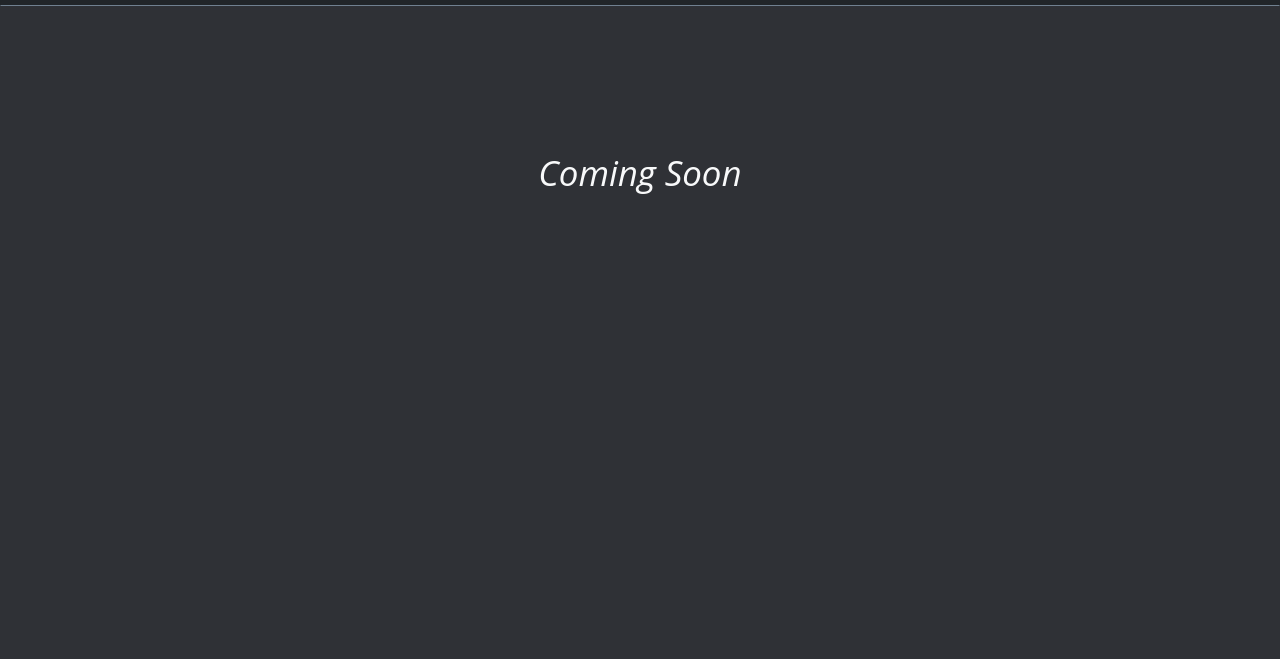
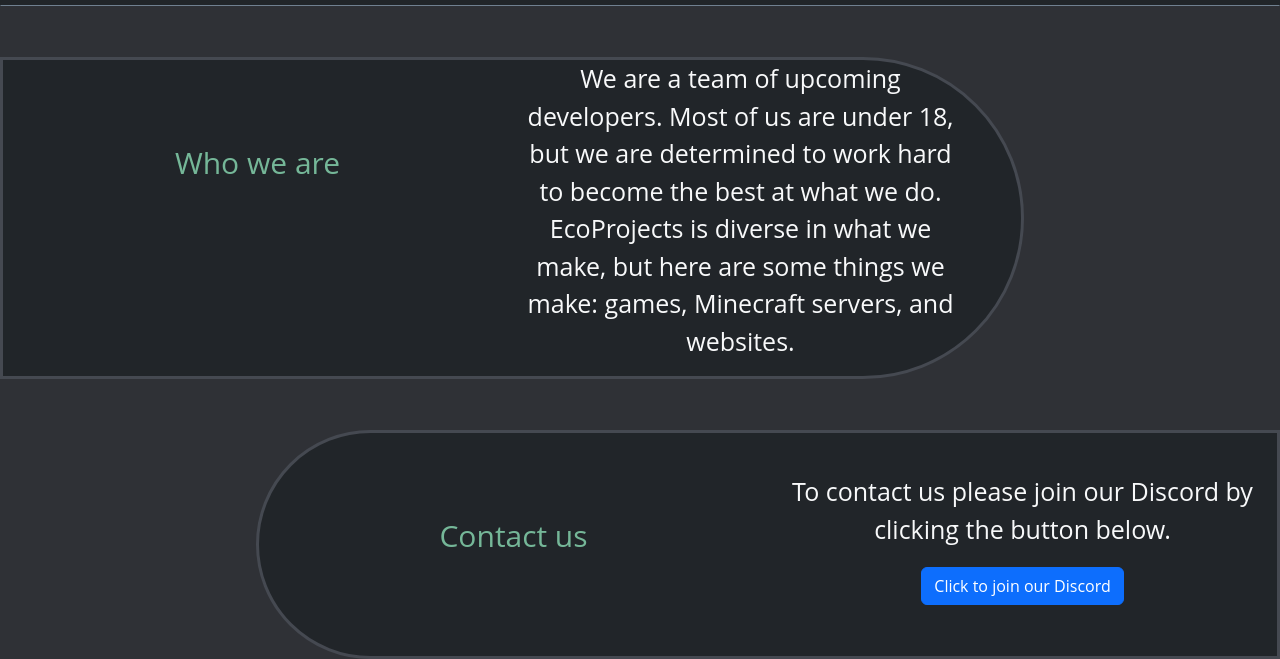
Before and after one commit to EcoStudios/anonymouslyfast, a website: page EcoProjects/pages/About.html in a window 1280 px wide. Shown: the part 150-809 px from the top of the page. Drawn offline with nearby package versions, Linux system fonts and the light colour scheme.

Commit message:
Added about us page

```diff
--- a/EcoProjects/pages/About.html
+++ b/EcoProjects/pages/About.html
@@ -4,6 +4,7 @@
 <head>
 	<title>EcoProjects</title>
 	<meta name="viewport" content="width=device-width, initial-scale=1.0">
+  <link rel="icon" type="image/x-icon" href="/Images/EcoProjects.png">
 	<link rel="stylesheet" href="../styles/main.css">
 	<link href="https://cdn.jsdelivr.net/npm/bootstrap@5.3.2/dist/css/bootstrap.min.css" rel="stylesheet" integrity="sha384-T3c6CoIi6uLrA9TneNEoa7RxnatzjcDSCmG1MXxSR1GAsXEV/Dwwykc2MPK8M2HN" crossorigin="anonymous">
 </head>
@@ -49,10 +50,41 @@
 
 	<!-- Body -->
 	<div class="body">
-        <div class="text-light" style="justify-content: center; display: flex; font-style: italic; font-size: 35px; margin-bottom: 50vh; margin-top: 17.6vh;">
-			Coming Soon
-		</div>
+
+    <!-- Who we are -->
+    <div class="bg-dark" style="border-color: #454951; border-style: solid; border-bottom-right-radius: 15vw; border-top-right-radius: 15vw; width: 80vw; margin-top: 4vw;">
+      <div class="container text-center" data-bs-theme="dark">
+          <div class="row row-cols-1 row-cols-sm-2">
+              <div class="col text-success-emphasis" style="font-size: 30px; margin-top: 80px;">
+                  Who we are
+              </div>
+              <div class="col text-light" style="font-size: 25px; padding-right: 5vw;">
+                <p>We are a team of upcoming developers. Most of us are under 18, but we are determined to work hard to become the best at what we do. EcoProjects is diverse in what we make, but here are some things we make: games, Minecraft servers, and websites.</p>
+              </div>
+          </div>
+      </div>
     </div>
+      <!-- End of Who we are -->
+
+
+      <!-- Contact -->
+    <div class="bg-dark" style="margin-left: 20vw; border-color: #454951; border-style: solid; border-bottom-left-radius: 15vw; border-top-left-radius: 15vw; width: 80vw; margin-top: 4vw;">
+      <div class="container text-center" data-bs-theme="dark">
+          <div class="row row-cols-1 row-cols-sm-2">
+              <div class="col text-success-emphasis" style="font-size: 30px; margin-top: 80px;">
+                  Contact us
+              </div>
+              <div class="col text-light" style="font-size: 25px; margin-top: 40px; margin-bottom: 4vw;">
+                <p>To contact us please join our Discord by clicking the button below.</p>
+                <a target="_blank" rel="noopener" href="https://discord.gg/pud3Fw5yD8"><button class="btn btn-primary">Click to join our Discord</button></a>
+                <br>
+              </div>
+          </div>
+      </div>
+      <!-- End of Contact -->
+
+
+  </div>
 	<!-- End of Body -->
 
 
--- a/EcoProjects/styles/main.css
+++ b/EcoProjects/styles/main.css
@@ -25,6 +25,4 @@
 
 .body {
     font-family: 'Open Sans', sans-serif;
-    width: 100vw;
-    height: auto;
 }
```
Also changed, not shown: EcoProjects/index.html (+4 -3 lines), EcoProjects/pages/Projects.html (+1 -0 lines).
